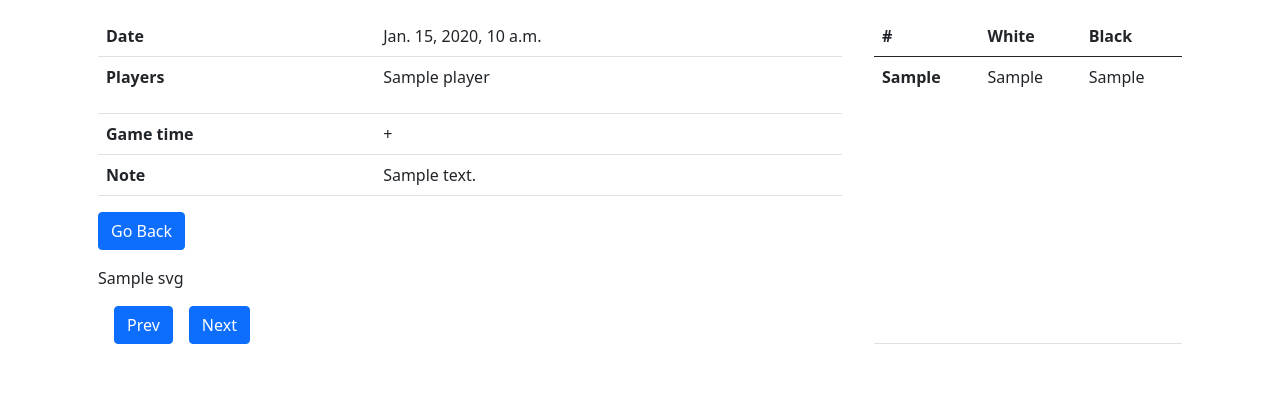
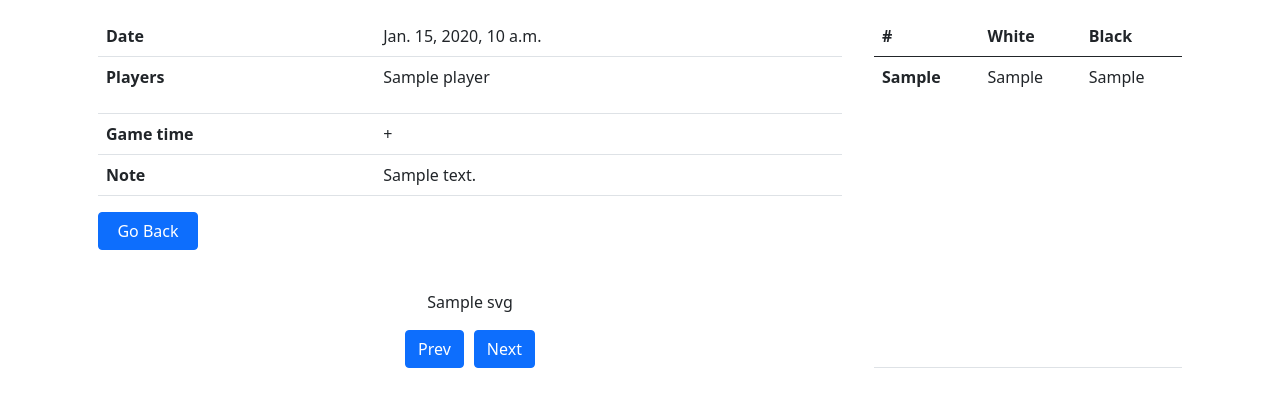
Before and after one commit to Kamil153/chessarchive, a Django app: template archive/templates/details.html in a window 1280 px wide. Shown: the part 76-483 px from the top of the page. Run offline with Django 3.2, Linux system fonts and the light colour scheme; a user stored in the database is signed in; the template is opened without the code that fills it: most values are stand-ins (such as "Sample title", 1, 10 or a date in 2020).

Commit message:
chessboard is centered and bigger

```diff
--- a/archive/templates/details.html
+++ b/archive/templates/details.html
@@ -41,12 +41,14 @@
           </tr>
         </tbody>
       </table>
-      <div id="svg_div">
-        <a class="btn btn-primary mb-3" href="{% url 'list' %}">Go Back</a><br>
+      <div id="svg_div" class="d-flex flex-column justify-content-center">
+        <a class="btn btn-primary mb-3" href="{% url 'list' %}" style="width:100px">Go Back</a><br>
+        <div class="d-flex justify-content-center">
           {{svg |safe}}
-        <div id="buttons" class="d-flex mt-3">
-          <a class="btn btn-primary mx-3" onclick="prev_move({{svg_list}})">Prev</a><br>
-          <a class="btn btn-primary" onclick="next_move({{svg_list}})">Next</a><br>
+        </div>
+        <div id="buttons" class="d-flex justify-content-center mt-3">
+          <a class="btn btn-primary mr-5" onclick="prev_move({{svg_list}})" style="margin-right: 5px">Prev</a><br>
+          <a class="btn btn-primary ml-5" onclick="next_move({{svg_list}})" style="margin-left: 5px">Next</a><br>
         </div>
       </div>
     </div>
@@ -79,6 +81,8 @@
         if(counter < svg_list.length - 1){
           elem.removeChild(elem.children[2])
           let div = document.createElement("div")
+          div.classList.add("d-flex")
+          div.classList.add("justify-content-center")
           div.innerHTML = svg_list[++counter]
           elem.insertBefore(div, buttons)
         }
@@ -90,6 +94,8 @@
         if(counter > 0){
           elem.removeChild(elem.children[2])
           let div = document.createElement("div")
+          div.classList.add("d-flex")
+          div.classList.add("justify-content-center")
           div.innerHTML = svg_list[--counter]
           elem.insertBefore(div, buttons)
         }
--- a/archive/views.py
+++ b/archive/views.py
@@ -107,17 +107,17 @@ class GameDetailView(generic.DetailView):
         game: ChessGame = context['object']
         context['sorted_moves'] = game.movement_set.order_by('move_nr')
         context['svg_list'] = self.svg_list(context)
-        context['svg'] = chess.svg.board(chess.Board(), size=350)
+        context['svg'] = chess.svg.board(chess.Board(), size=400)
         return context
 
     def svg_list(self, context):
         moves_list = self.get_moves_list(context['sorted_moves'])
         board = chess.Board()
-        svg_list = [chess.svg.board(chess.Board(), size=350)]
+        svg_list = [chess.svg.board(chess.Board(), size=400)]
         for move in moves_list:
             if move != 'end_game':
                 board.push_san(move)
-                svg_list.append(chess.svg.board(board, size=350))
+                svg_list.append(chess.svg.board(board, size=400))
 
         return svg_list
 
```
